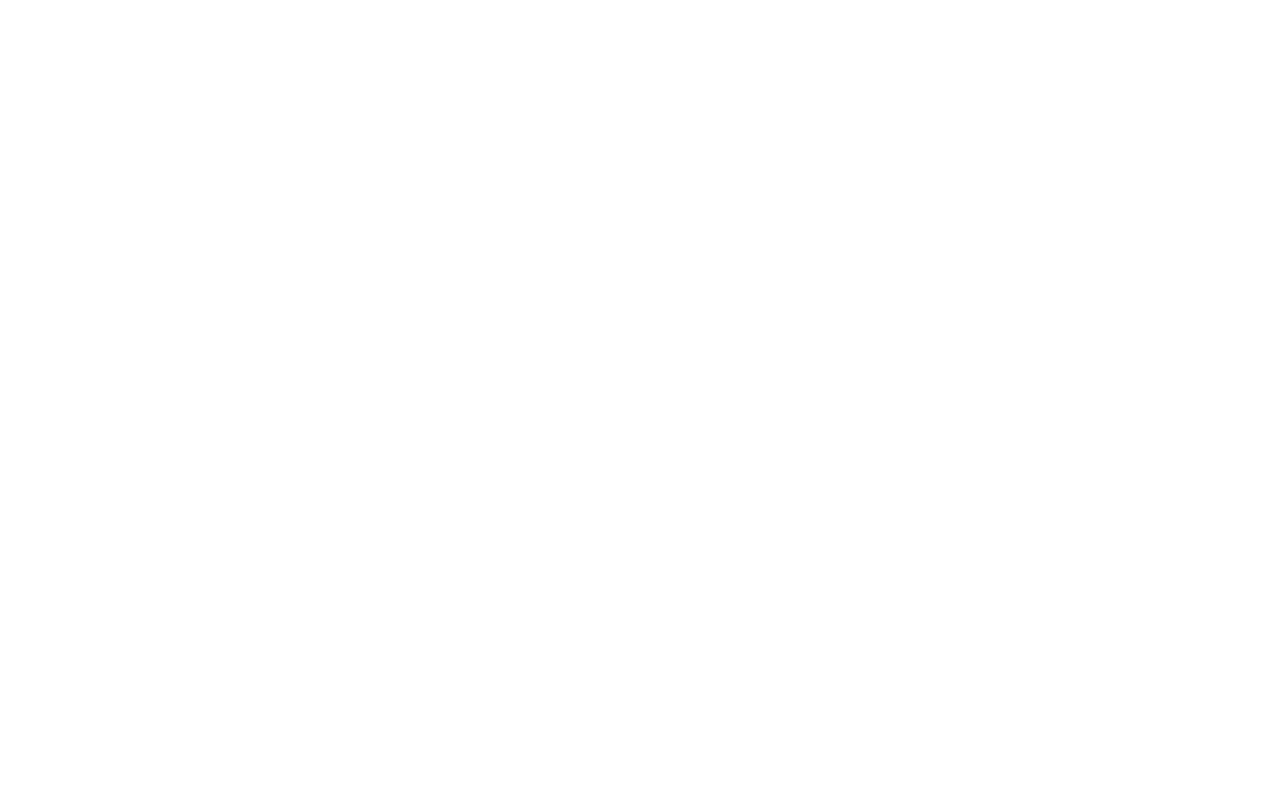
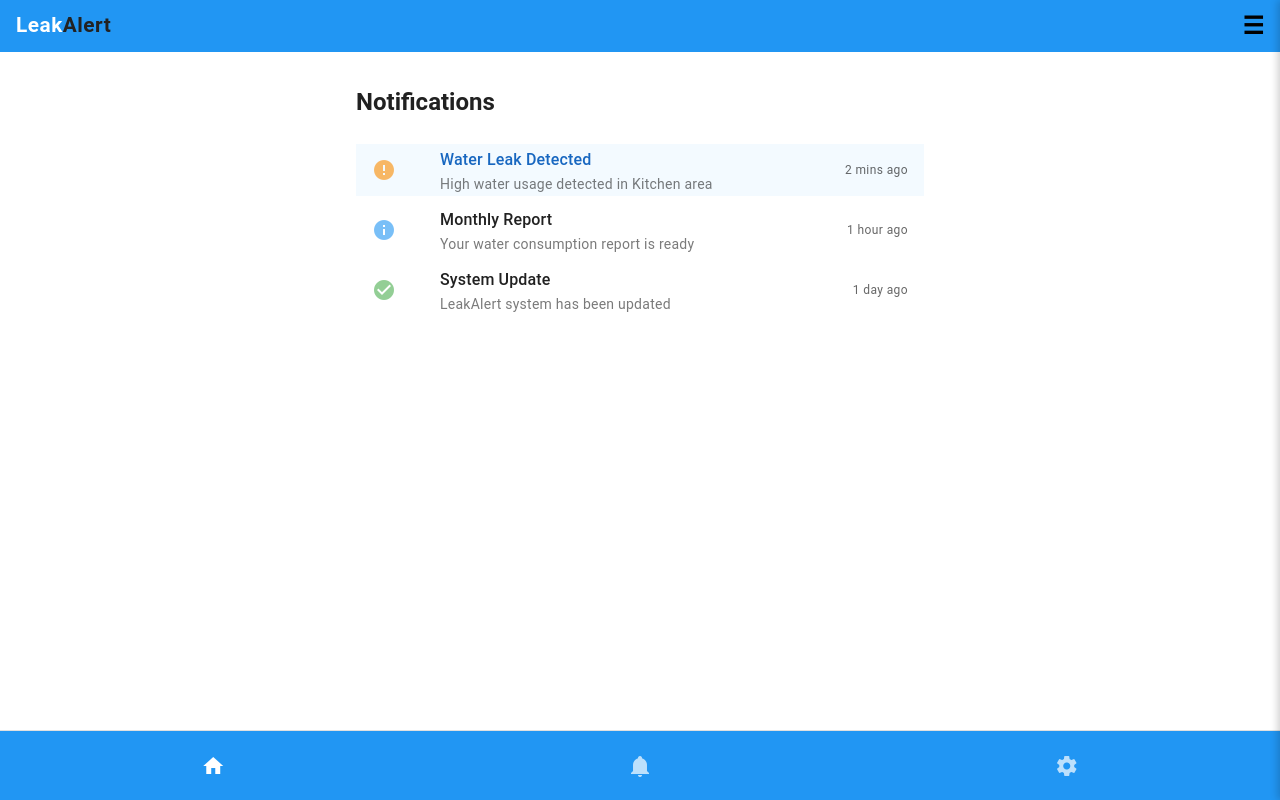
Before and after one commit to lhclavel/leak-alert, a Vue app: page /notifications in a window 1280 px wide. Before the commit this address had no page. Built offline with nearby package versions, Linux system fonts and the light colour scheme.

Commit message:
refactor: improve profile image upload functionality

```diff
--- a/src/components/layout/AppHeader.vue
+++ b/src/components/layout/AppHeader.vue
@@ -67,9 +67,6 @@
               <v-btn variant="flat" class="edit-btn">Edit Profile</v-btn>
             </div>
           </div>
-          <li>
-            <a href="#"> <span class="mdi mdi-bell-outline me-2"></span>Notifications</a>
-          </li>
           <v-divider class="my-5"></v-divider>
           <li>
             <a href="#" @click.prevent="logout"> <span class="mdi mdi-logout me-2"></span>Logout</a>
--- a/src/components/layout/AppLayout.vue
+++ b/src/components/layout/AppLayout.vue
@@ -5,26 +5,17 @@
 
 // Theme state
 const currentTab = ref('home')
-const showCreateButton = ref(false)
 const router = useRouter()
 
-// Bottom navigation functions
 const setActiveTab = (tab) => {
   currentTab.value = tab
   if (tab === 'home') {
     router.push('/dashboard')
+  } else if (tab === 'notifications') {
+    router.push('/notifications')
   } else if (tab === 'settings') {
     router.push('/settings')
   }
-}
-
-const toggleCreateButton = () => {
-  showCreateButton.value = !showCreateButton.value
-}
-
-const handleCreate = () => {
-  router.push('/create')
-  showCreateButton.value = false
 }
 </script>
 
@@ -46,6 +37,14 @@
           @click="setActiveTab('home')"
         >
           <v-icon class="nav-home">mdi-home</v-icon>
+        </button>
+
+        <button
+          class="nav-btn"
+          :class="{ active: currentTab === 'notifications' }"
+          @click="setActiveTab('notifications')"
+        >
+          <v-icon class="nav-notifications">mdi-bell</v-icon>
         </button>
 
         <button
--- a/src/router/index.js
+++ b/src/router/index.js
@@ -4,6 +4,7 @@
 import DashboardView from '@/views/system/DashboardView.vue'
 import CreateView from '@/views/system/CreateView.vue'
 import SettingsView from '@/views/system/SettingsView.vue'
+import NotificationView from '@/views/system/NotificationView.vue'
 
 const router = createRouter({
   history: createWebHistory(import.meta.env.BASE_URL),
@@ -15,7 +16,7 @@
     },
     {
       path: '/login',
-      name: 'login', // Removed slash
+      name: 'login',
       component: LoginView,
     },
     {
@@ -38,6 +39,11 @@
       name: 'settings',
       component: SettingsView,
     },
+    {
+      path: '/notifications',
+      name: 'notifications',
+      component: NotificationView,
+    },
   ],
 })
 
--- /dev/null
+++ b/src/views/system/NotificationView.vue
@@ -0,0 +1,130 @@
+<script setup>
+import { ref } from 'vue'
+import AppLayout from '@/components/layout/AppLayout.vue'
+
+const notifications = ref([
+  {
+    id: 1,
+    title: 'Water Leak Detected',
+    message: 'High water usage detected in Kitchen area',
+    time: '2 mins ago',
+    isUnread: true,
+    type: 'warning',
+  },
+  {
+    id: 2,
+    title: 'Monthly Report',
+    message: 'Your water consumption report is ready',
+    time: '1 hour ago',
+    isUnread: false,
+    type: 'info',
+  },
+  {
+    id: 3,
+    title: 'System Update',
+    message: 'LeakAlert system has been updated',
+    time: '1 day ago',
+    isUnread: false,
+    type: 'success',
+  },
+])
+
+const markAsRead = (id) => {
+  const notification = notifications.value.find((n) => n.id === id)
+  if (notification) {
+    notification.isUnread = false
+  }
+}
+</script>
+
+<template>
+  <AppLayout>
+    <template #content>
+      <v-container class="notifications-container pa-4">
+        <h2 class="font-weight-bold mb-4">Notifications</h2>
+
+        <v-list v-if="notifications.length" class="notifications-list">
+          <v-list-item
+            v-for="notification in notifications"
+            :key="notification.id"
+            :class="{ unread: notification.isUnread }"
+            @click="markAsRead(notification.id)"
+          >
+            <template v-slot:prepend>
+              <v-icon
+                :color="
+                  notification.type === 'warning'
+                    ? 'warning'
+                    : notification.type === 'info'
+                      ? 'info'
+                      : 'success'
+                "
+                class="mr-3"
+              >
+                {{
+                  notification.type === 'warning'
+                    ? 'mdi-alert-circle'
+                    : notification.type === 'info'
+                      ? 'mdi-information'
+                      : 'mdi-check-circle'
+                }}
+              </v-icon>
+            </template>
+
+            <v-list-item-title
+              class="font-weight-medium"
+              :class="{ 'text-primary': notification.isUnread }"
+            >
+              {{ notification.title }}
+            </v-list-item-title>
+
+            <v-list-item-subtitle class="mt-1">
+              {{ notification.message }}
+            </v-list-item-subtitle>
+
+            <template v-slot:append>
+              <span class="text-caption text-medium-emphasis">{{ notification.time }}</span>
+            </template>
+          </v-list-item>
+        </v-list>
+
+        <div v-else class="empty-state">
+          <v-icon size="64" color="grey-lighten-1">mdi-bell-off</v-icon>
+          <p class="text-body-1 text-medium-emphasis mt-4">No notifications yet</p>
+        </div>
+      </v-container>
+    </template>
+  </AppLayout>
+</template>
+
+<style scoped>
+.notifications-container {
+  max-width: 600px;
+  margin: 0 auto;
+  padding-bottom: 70px;
+}
+
+.notifications-list {
+  border-radius: 8px;
+  overflow: hidden;
+}
+
+.v-list-item {
+  margin-bottom: 8px;
+  border-radius: 8px;
+  transition: background-color 0.2s ease;
+}
+
+.v-list-item.unread {
+  background-color: rgb(33, 150, 243, 0.05);
+}
+
+.empty-state {
+  text-align: center;
+  padding: 48px 0;
+}
+
+.v-list-item:hover {
+  background-color: rgb(33, 150, 243, 0.1);
+}
+</style>
--- a/src/views/system/SettingsView.vue
+++ b/src/views/system/SettingsView.vue
@@ -51,7 +51,7 @@
       <v-container fluid class="py-6">
         <v-row>
           <v-col>
-            <h1 class="text-h4 font-weight-bold mb-1">Settings</h1>
+            <h2 class="font-weight-bold mb-1">Settings</h2>
           </v-col>
         </v-row>
 
```
